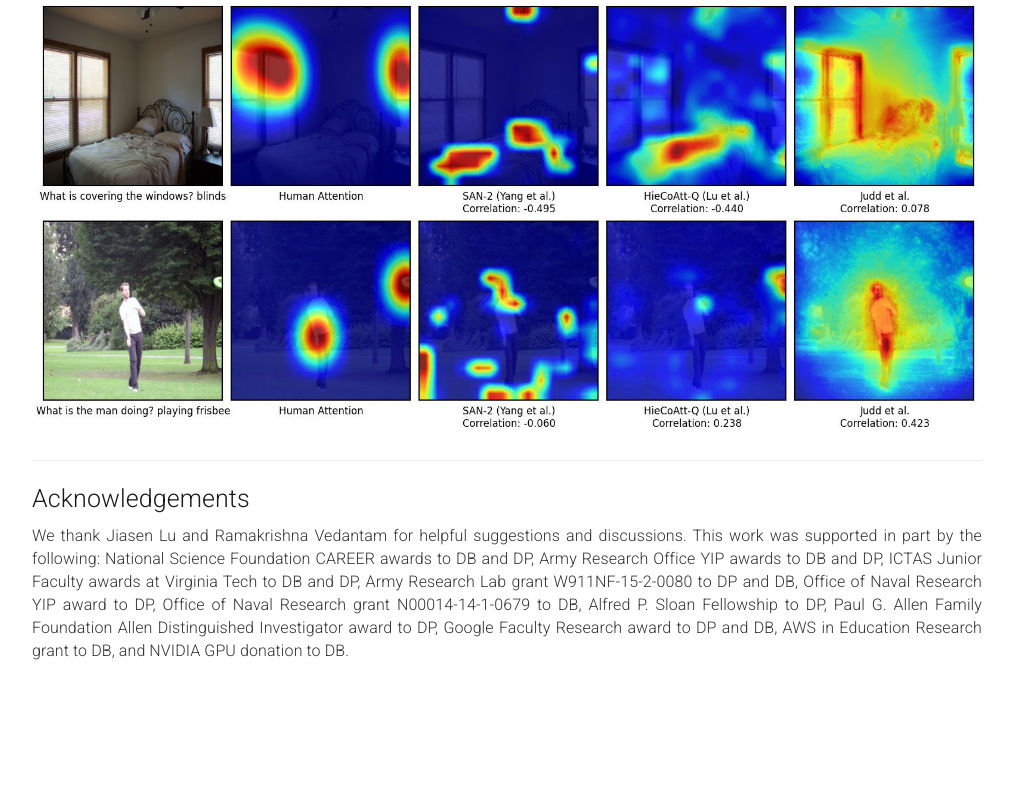
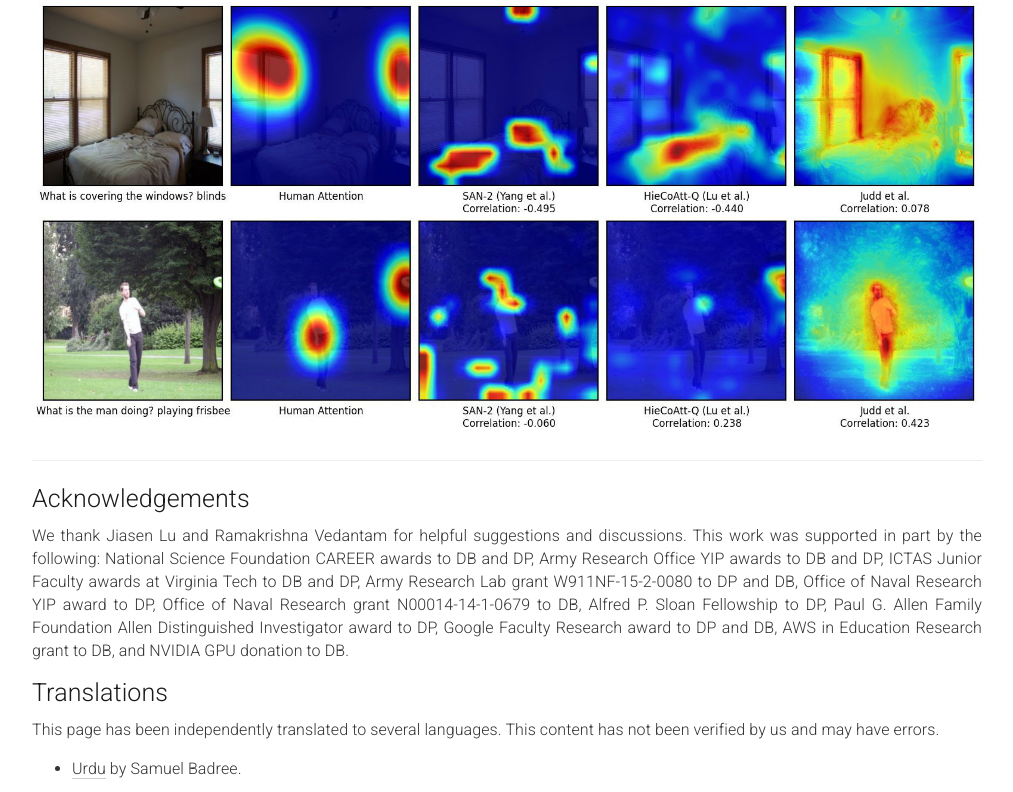
Before and after one commit to abhshkdz/vqa-hat, a plain HTML site: page index.html in a window 1280 px wide. Shown: the part 2091-2883 px from the top of the page, without its empty margins (133-1146 px from the left). Before the commit the page ends 2769 px from the top, so only its background shows below. Drawn offline with Linux system fonts and the light colour scheme.

Commit message:
Adds translations

```diff
--- a/index.html
+++ b/index.html
@@ -135,6 +135,21 @@
   </div>
 </div>
 
+<div class="row">
+  <div class="col-xs-12">
+    <h2>Translations</h2>
+  </div>
+</div>
+<div class="row">
+  <div class="col-xs-12">
+    <p>
+      This page has been independently translated to several languages.
+      This content has not been verified by us and may have errors.
+    </p>
+    <ul>
+      <li><a href="https://mobilemall.pk/blog/vqa-hat/">Urdu</a> by Samuel Badree.</li>
+  </div>
+</div>
     </div>
 
     <!-- Google analytics -->
```
